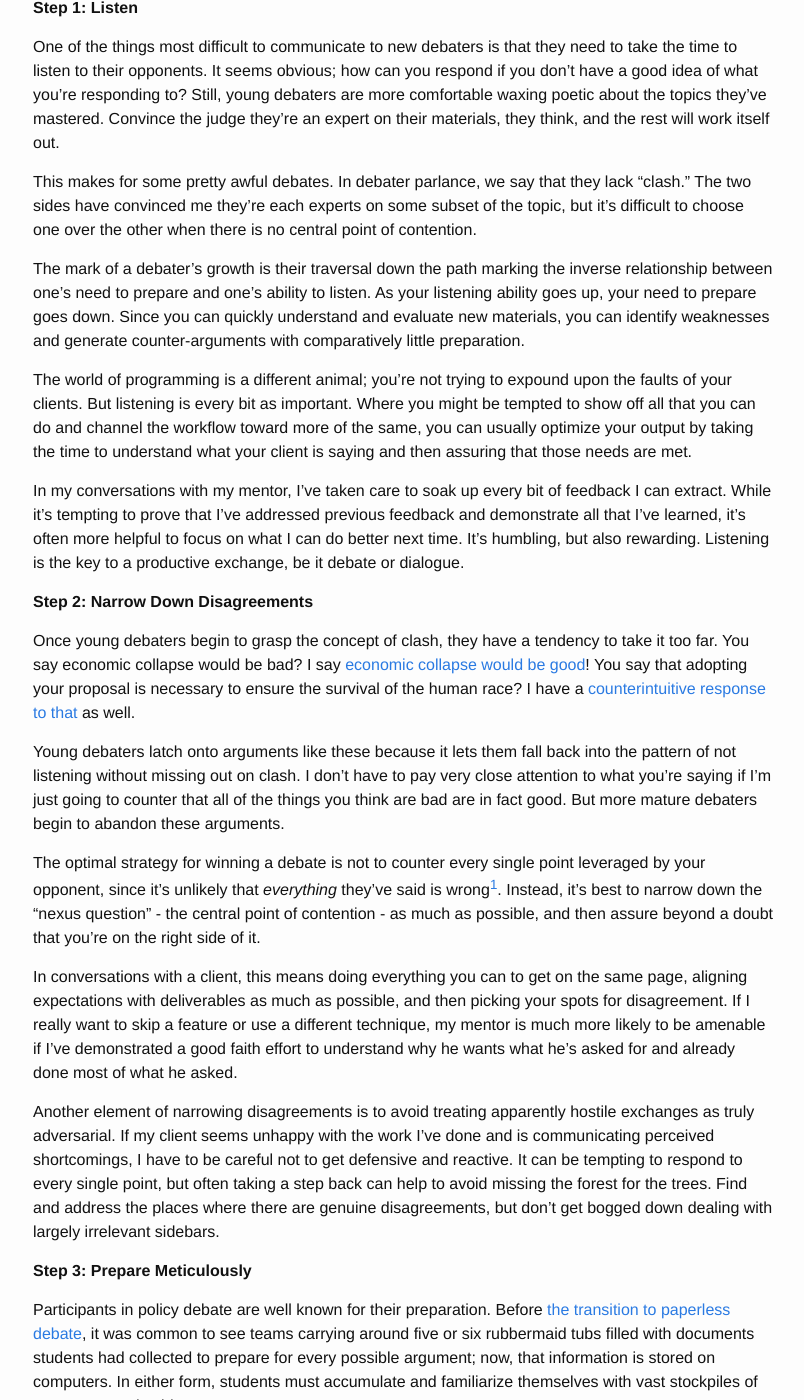
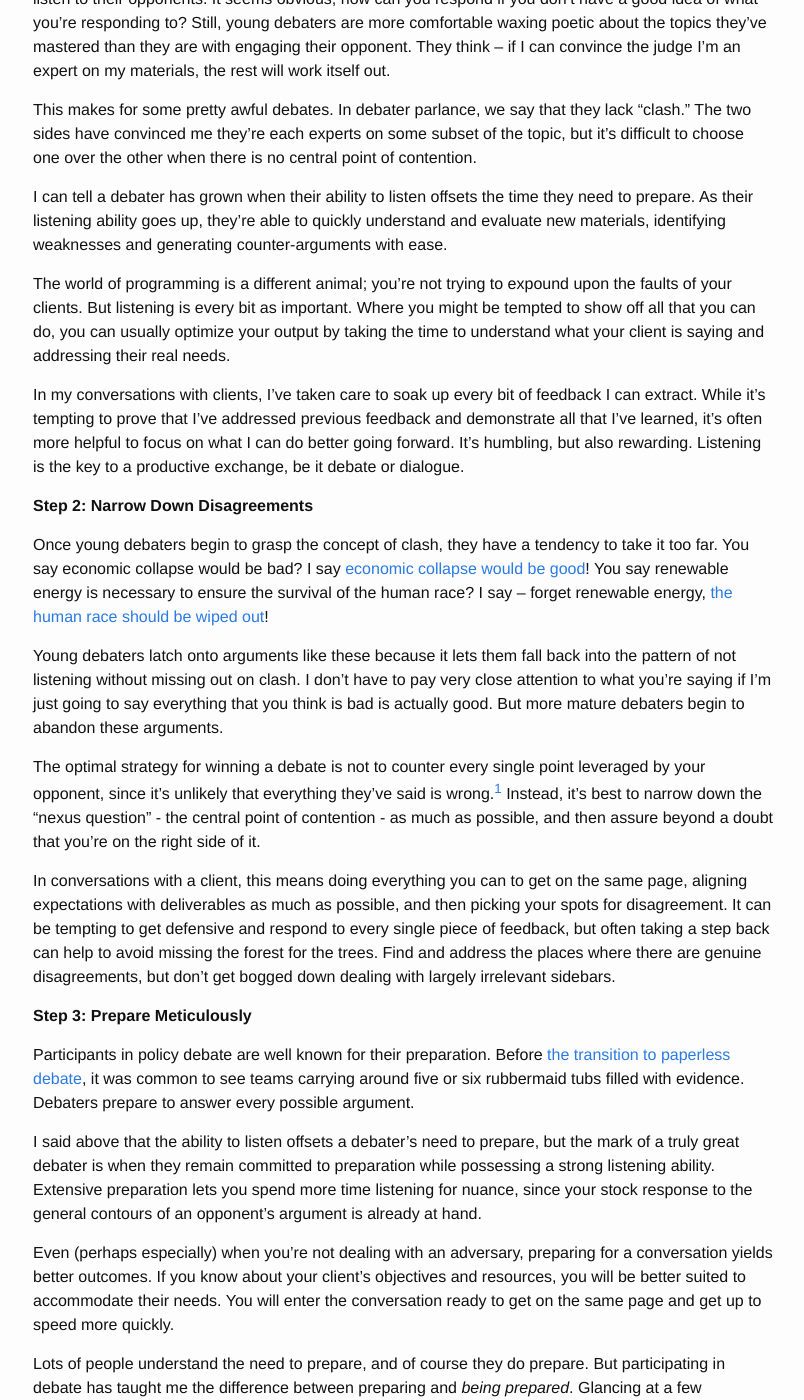
Before and after one commit to rmulhol/rmulhol.github.io, a Jekyll site: the page built from _posts/2014-11-12-debate-client-interact.markdown, in a window 1280 px wide and 1400 px high, scrolled down 753 px. Shown: the whole window, without its empty margins (237-1041 px from the left). Built offline with Jekyll 4.4.1, drawn with Linux system fonts in a browser that asks for light colours; some of the changed text lies outside the part shown.

Commit message:
edit post

```diff
--- a/_posts/2014-11-12-debate-client-interact.markdown
+++ b/_posts/2014-11-12-debate-client-interact.markdown
@@ -6,49 +6,49 @@ categories: general
 tags: communication
 ---
 
-Before I took up programming, I was a debate coach. Before that, I was a college student studying English and Political Science, but I mostly thought of myself as a debater. Before that, I was a debater in high school. I've been involved with [policy debate][policy] for most of my life (literally: 14/27 years) and, until recently, it's the main activity by which I've defined my work and identity.
+Before I took up programming, I was a debate coach. Before that, I was a college debater. And before that, I was a debater in high school. I’ve been involved with [policy debate][policy] for most of my life (literally: 14/27 years) and, until recently, it’s the main activity by which I’ve defined my work and identity.
 
-So when a colleague of mine recently asked if my background in debate informs the way I approach programming, the answer was obviously yes. It was just tough to explain exactly how. When you work in one field for over a decade, you pick up skills and habits that implicate how you learn and interact, but that process is largely subconscious. You don't think, you just do.
+So when a colleague of mine asked recently if my background in debate informs the way I approach programming, the answer was obviously yes. It was just tough to explain exactly how. When you work in one field for over a decade, you pick up skills and habits that impact how you learn and interact, but that process is largely subconscious. You don’t think, you just do.
 
-Still, I do have some experience articulating my subconscious habits. Being a debate coach means identifying what helped you and others succeed and then transmitting that knowledge to your students. Being a *good* debate coach means identifying what helps you to help others and then re-affirming that to yourself. The knowledge isn't hidden away, it just requires a little reflection.
+Still, I do have some experience articulating my subconscious habits. Being a debate coach means identifying what helped you succeed and then transmitting that knowledge to your students. Being a *good* debate coach means identifying what helps you to help others and then re-affirming that to yourself. The knowledge isn’t hidden away, it just requires a little reflection.
 
-So, after fielding the inquiry, I think it's time for a little reflection. In this post, and in several others to follow, I want to begin to unpack how my past life in debate informs my current life as a programmer.
+So, after fielding the inquiry, I've decided it’s time for a little reflection.
 
-There are a lot of things I could talk about, but to get started I'll address interacting with clients (or, in my case, interacting with a mentor). Conversations with a client aren't adversarial in the same way as the exchanges you'd find in a debate, but getting the most out of the exchange often requires you to think like a debater.
+To start, I’ll address how my experience with debate informs how I think approach interactions with clients. Conversations with a client aren’t adversarial in the same way as the exchanges you’d find in a debate, but getting the most out of the exchange often requires you to think like a debater.
 
 **Step 1: Listen**
 
-One of the things most difficult to communicate to new debaters is that they need to take the time to listen to their opponents. It seems obvious; how can you respond if you don't have a good idea of what you're responding to? Still, young debaters are more comfortable waxing poetic about the topics they've mastered. Convince the judge they're an expert on their materials, they think, and the rest will work itself out.
+One of the things most difficult to communicate to new debaters is that they need to take the time to listen to their opponents. It seems obvious; how can you respond if you don’t have a good idea of what you’re responding to? Still, young debaters are more comfortable waxing poetic about the topics they’ve mastered than they are with engaging their opponent. They think – if I can convince the judge I’m an expert on my materials, the rest will work itself out.
 
-This makes for some pretty awful debates. In debater parlance, we say that they lack "clash." The two sides have convinced me they're each experts on some subset of the topic, but it's difficult to choose one over the other when there is no central point of contention.
+This makes for some pretty awful debates. In debater parlance, we say that they lack “clash.” The two sides have convinced me they’re each experts on some subset of the topic, but it’s difficult to choose one over the other when there is no central point of contention.
 
-The mark of a debater's growth is their traversal down the path marking the inverse relationship between one's need to prepare and one's ability to listen. As your listening ability goes up, your need to prepare goes down. Since you can quickly understand and evaluate new materials, you can identify weaknesses and generate counter-arguments with comparatively little preparation.
+I can tell a debater has grown when their ability to listen offsets the time they need to prepare. As their listening ability goes up, they’re able to quickly understand and evaluate new materials, identifying weaknesses and generating counter-arguments with ease.
 
-The world of programming is a different animal; you're not trying to expound upon the faults of your clients. But listening is every bit as important. Where you might be tempted to show off all that you can do and channel the workflow toward more of the same, you can usually optimize your output by taking the time to understand what your client is saying and then assuring that those needs are met.
+The world of programming is a different animal; you’re not trying to expound upon the faults of your clients. But listening is every bit as important. Where you might be tempted to show off all that you can do, you can usually optimize your output by taking the time to understand what your client is saying and addressing their real needs.
 
-In my conversations with my mentor, I've taken care to soak up every bit of feedback I can extract. While it's tempting to prove that I've addressed previous feedback and demonstrate all that I've learned, it's often more helpful to focus on what I can do better next time. It's humbling, but also rewarding. Listening is the key to a productive exchange, be it debate or dialogue.
+In my conversations with clients, I’ve taken care to soak up every bit of feedback I can extract. While it’s tempting to prove that I’ve addressed previous feedback and demonstrate all that I’ve learned, it’s often more helpful to focus on what I can do better going forward. It’s humbling, but also rewarding. Listening is the key to a productive exchange, be it debate or dialogue.
 
 **Step 2: Narrow Down Disagreements**
 
-Once young debaters begin to grasp the concept of clash, they have a tendency to take it too far. You say economic collapse would be bad? I say [economic collapse would be good][dedev]! You say that adopting your proposal is necessary to ensure the survival of the human race? I have a [counterintuitive response to that][wipeout] as well.
+Once young debaters begin to grasp the concept of clash, they have a tendency to take it too far. You say economic collapse would be bad? I say [economic collapse would be good][dedev]! You say renewable energy is necessary to ensure the survival of the human race? I say – forget renewable energy, [the human race should be wiped out][wipeout]!
 
-Young debaters latch onto arguments like these because it lets them fall back into the pattern of not listening without missing out on clash. I don't have to pay very close attention to what you're saying if I'm just going to counter that all of the things you think are bad are in fact good. But more mature debaters begin to abandon these arguments.
+Young debaters latch onto arguments like these because it lets them fall back into the pattern of not listening without missing out on clash. I don’t have to pay very close attention to what you’re saying if I’m just going to say everything that you think is bad is actually good. But more mature debaters begin to abandon these arguments.
 
-The optimal strategy for winning a debate is not to counter every single point leveraged by your opponent, since it's unlikely that *everything* they've said is wrong[^1]. Instead, it's best to narrow down the "nexus question" - the central point of contention - as much as possible, and then assure beyond a doubt that you're on the right side of it.
+The optimal strategy for winning a debate is not to counter every single point leveraged by your opponent, since it’s unlikely that everything they’ve said is wrong.[^1] Instead, it’s best to narrow down the “nexus question” - the central point of contention - as much as possible, and then assure beyond a doubt that you’re on the right side of it.
 
-In conversations with a client, this means doing everything you can to get on the same page, aligning expectations with deliverables as much as possible, and then picking your spots for disagreement. If I really want to skip a feature or use a different technique, my mentor is much more likely to be amenable if I've demonstrated a good faith effort to understand why he wants what he's asked for and already done most of what he asked.
-
-Another element of narrowing disagreements is to avoid treating apparently hostile exchanges as truly adversarial. If my client seems unhappy with the work I've done and is communicating perceived shortcomings, I have to be careful not to get defensive and reactive. It can be tempting to respond to every single point, but often taking a step back can help to avoid missing the forest for the trees. Find and address the places where there are genuine disagreements, but don't get bogged down dealing with largely irrelevant sidebars.
+In conversations with a client, this means doing everything you can to get on the same page, aligning expectations with deliverables as much as possible, and then picking your spots for disagreement. It can be tempting to get defensive and respond to every single piece of feedback, but often taking a step back can help to avoid missing the forest for the trees. Find and address the places where there are genuine disagreements, but don’t get bogged down dealing with largely irrelevant sidebars.
 
 **Step 3: Prepare Meticulously**
 
-Participants in policy debate are well known for their preparation. Before [the transition to paperless debate][paperless], it was common to see teams carrying around five or six rubbermaid tubs filled with documents students had collected to prepare for every possible argument; now, that information is stored on computers. In either form, students must accumulate and familiarize themselves with vast stockpiles of arguments and evidence.
+Participants in policy debate are well known for their preparation. Before [the transition to paperless debate][paperless], it was common to see teams carrying around five or six rubbermaid tubs filled with evidence. Debaters prepare to answer every possible argument.
 
-I said above that the ability to listen offsets a debater's need to prepare, but the mark of a truly great debater is their continued commitment to preparation alongside a strong listening ability. Extensive preparation lets you spend more time listening for nuance, since your stock response to the general contours of an opponent's argument is already at hand.
+I said above that the ability to listen offsets a debater’s need to prepare, but the mark of a truly great debater is when they remain committed to preparation while possessing a strong listening ability. Extensive preparation lets you spend more time listening for nuance, since your stock response to the general contours of an opponent’s argument is already at hand.
 
-Even (perhaps especially) when you're not dealing with an adversary, preparing for a conversation yields better outcomes. If you know about your client's objectives and resources, you will be better suited to accomodate their needs. You will enter the conversation ready to get on the same page and get up to speed more quickly.
+Even (perhaps especially) when you’re not dealing with an adversary, preparing for a conversation yields better outcomes. If you know about your client’s objectives and resources, you will be better suited to accommodate their needs. You will enter the conversation ready to get on the same page and get up to speed more quickly.
 
-Lots of people understand the need to prepare, and of course they do prepare. But participating in debate has taught me the difference between preparing and *being prepared*. Glancing at a few documents or running through a practice speech is preparation, but it doesn't guarantee that you will be prepared. Being prepared means committing the resources at hand to memory, making them second nature.
+Lots of people understand the need to prepare, and of course they do prepare. But participating in debate has taught me the difference between preparing and *being prepared*. Glancing at a few documents or running through a practice speech is preparation, but it doesn’t guarantee that you will be prepared. Being prepared means committing the resources at hand to memory and making them second nature.
+
+You’re not prepared just because you have six rubbermaid tubs filled with documents. You’re prepared when you’re familiar enough with every one of those documents that you know how and when to use each one.
 
 **Conclusion: More to Come**
 
```
Also changed, not shown: 2 other files.
